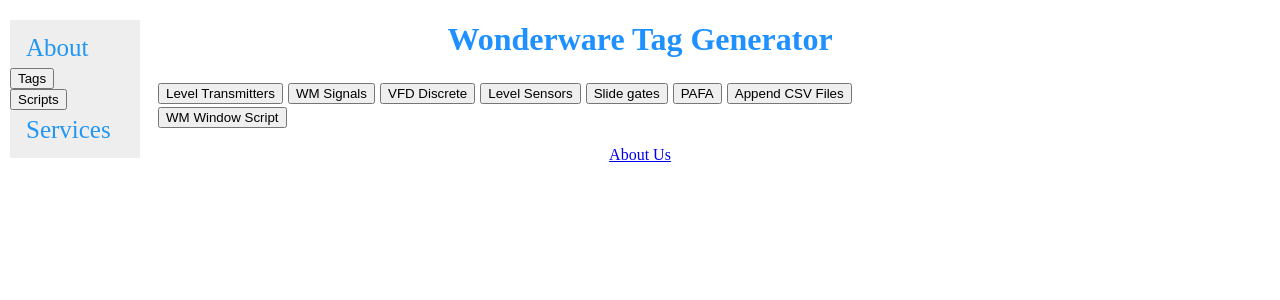
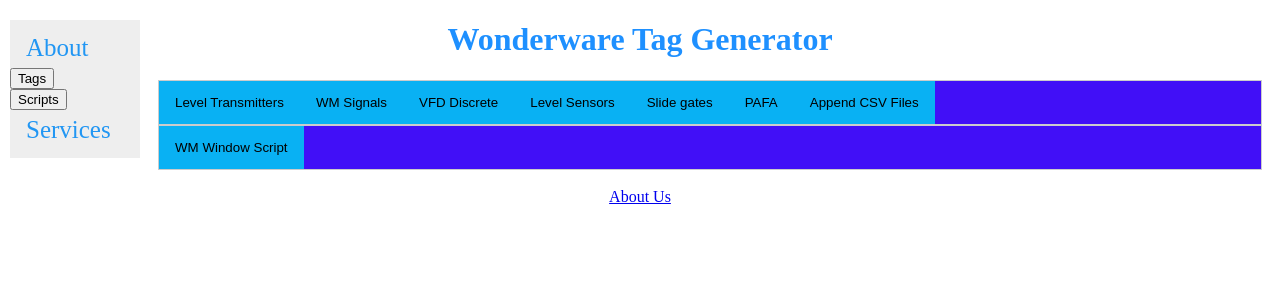
Before and after one commit to sebasalvarez13/ww-tag-generation, a Flask app: page / in a window 1280 px wide. Shown: the top 300 px of the page. Run offline with Flask 2, Linux system fonts and the light colour scheme.

Commit message:
Copy .tab styles from tabs.css and replace by .pagecontent

```diff
--- a/static/sidebar.css
+++ b/static/sidebar.css
@@ -25,3 +25,40 @@
     .sidenav {padding-top: 15px;}
     .sidenav a {font-size: 18px;}
   }
+  /*Style the tab */
+.pagecontent{
+  overflow: hidden;
+  border: 1px solid #ccc;
+  background-color: #410ff7;
+}
+
+/*Style the buttons that are used to open the tab content*/
+.pagecontent button{
+background-color: rgb(9, 177, 243);
+float: left;
+border: none;
+outline: none;
+cursor: pointer;
+padding: 14px 16px;
+transition: 0.3s;
+}
+
+/*Chnage background color of buttons on hover*/
+.pagecontent button hover{
+background-color: rgb(248, 11, 11);
+}
+
+/*Create an active/current tablink class */
+.pagecontent button.active {
+background-color: rgb(95, 63, 238);
+
+}
+
+/*Style the tab content*/
+.pagecontentcontent{
+display: none;
+padding: 6px 12px;
+height: 100%;
+border: 1px solid #ccc;
+border-top: none;
+}
```
